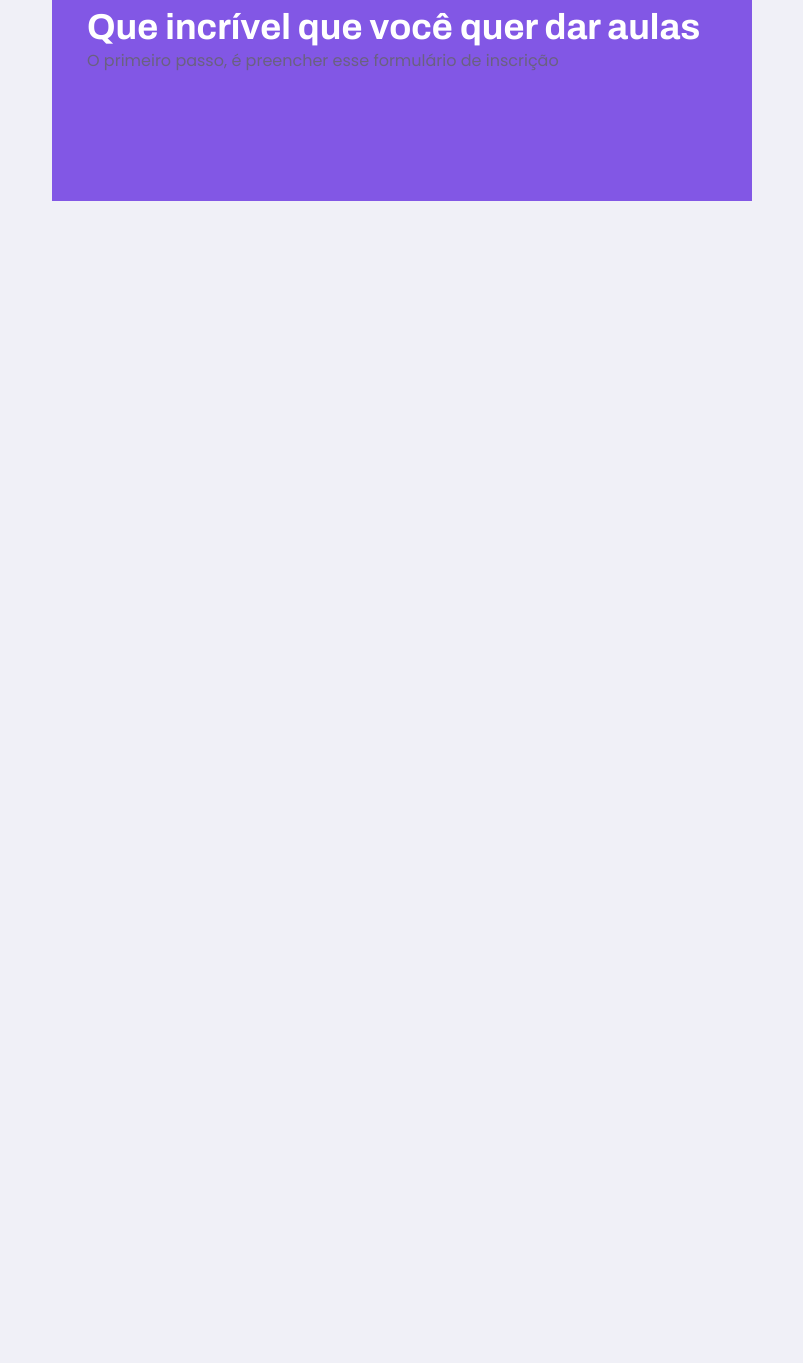
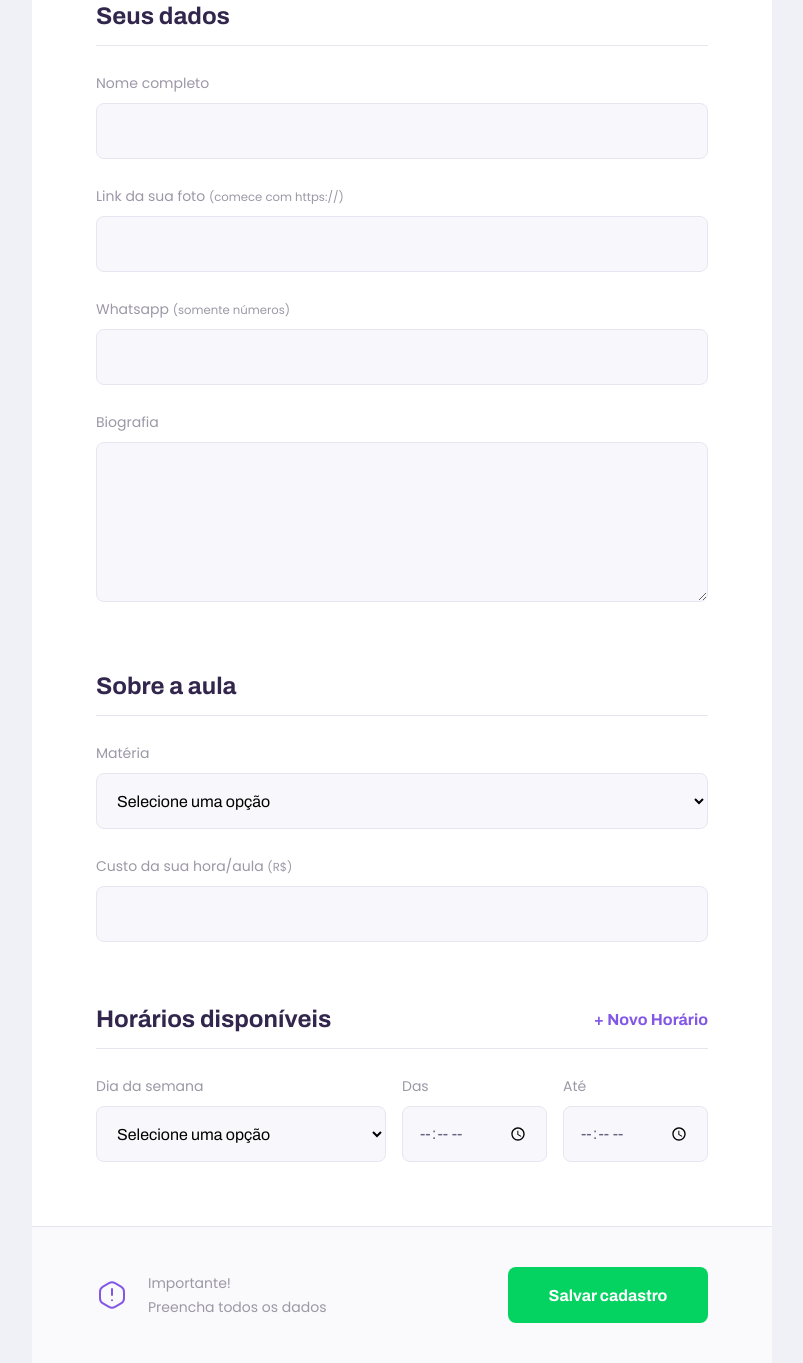
Before and after one commit to Sam-Cesar/NextLevelWeek, a plain HTML site: page NextLevelWeek/give-classes.html in a window 1280 px wide. Shown: the part 369-1732 px from the top of the page, without its empty margins (238-1041 px from the left). Before the commit the page ends 800 px from the top, so only its background shows below. Drawn offline with Linux system fonts and the light colour scheme.

Commit message:
Finished the html and css, started js
Final touches on the HTML and CSS. Started the JavaScript part and added a function that clears and clones the expected fields.

```diff
--- /dev/null
+++ b/NextLevelWeek/Scripts/addField.js
@@ -0,0 +1,17 @@
+//Procurar o botão
+document.querySelector("#add-time")
+//quando clicar no botão
+.addEventListener("click", cloneField)
+//Exucutar uma ação
+function cloneField() {
+    //Clonar os campos
+    const newFieldContainer = document.querySelector(".schedule-item").cloneNode(true)
+    //limpar os campos
+    const fields = newFieldContainer.querySelectorAll("input")
+
+    fields.forEach(function(field) {
+        field.value = ""
+    });
+    //Colocar na pagina
+    document.querySelector("#schedule-items").appendChild(newFieldContainer)
+}
--- /dev/null
+++ b/NextLevelWeek/Styles/partials/forms.css
@@ -0,0 +1,47 @@
+
+.select-block label,
+.input-block label,
+.textarea-block label{
+    font-size: 1.4rem;
+    color: var(--color-text-complement);
+}
+
+.input-block input,
+.select-block select,
+.textarea-block textarea{
+    width: 100%;
+    height: 5.6rem;
+    margin-top: 0.8rem;
+    border-radius: 0.8rem;
+    background: var(--color-input-background);
+    border: 1px solid var(--color-line-in-white);
+    outline: 0;
+    padding: 0 1.6rem;
+    font: 1.6rem Archivo;
+}
+
+.textarea-block textarea{
+    padding: 1.2rem 1.6rem;
+    height: 16rem;
+
+    resize: vertical;
+}
+
+.input-block{
+    position: relative;
+}
+
+.input-block:focus-within::after,
+.textarea-block:focus-within::after{
+    width: calc(100% - 3.2rem);
+    height: 2px;
+
+    content: "";
+
+    background: var(--color-primary-light);
+
+    position: absolute;
+    left: 1.6rem;
+    right: 1.6rem;
+    bottom: 0;
+}
--- a/NextLevelWeek/Styles/partials/header.css
+++ b/NextLevelWeek/Styles/partials/header.css
@@ -17,7 +17,7 @@
     padding: 1.6rem 0;
 }
 
-.page-header .top-bar-container img{
+.page-header .top-bar-container > img{
     height: 1.6rem;
 }
 
@@ -41,6 +41,14 @@
     font: 700 3.6rem Archivo;
     line-height: 4.2rem;
     color: var(--color-title-in-primary);
+}
+
+.page-header .header-content p {
+    max-width: 30rem;
+    font-size: 1.6rem;
+    line-height: 2.6rem;
+    color: var(--color-text-in-primary);
+    margin-top: 2.4rem;
 }
 
 
--- a/NextLevelWeek/Styles/partials/page-give-classes.css
+++ b/NextLevelWeek/Styles/partials/page-give-classes.css
@@ -0,0 +1,157 @@
+#page-give-classes #container{
+    width: 100vw;
+    height: 100vh;
+}
+
+#page-give-classes .page-header .header-content{
+    margin-bottom: 6.4rem;
+}
+
+#page-give-classes main{
+    background: var(--color-box-base);
+    width: 100%;
+    max-width: 74rem;
+    border-radius: 0.8rem;
+    margin: -3.2rem auto 3.2rem;
+    padding-top: 6.4rem;
+}
+
+#page-give-classes fieldset{
+    border: none;
+
+    padding: 0 2.4rem;
+}
+
+#page-give-classes fieldset legend{
+    font: 700 2.4rem Archivo;
+    color: var(--color-text-title);
+    margin-bottom: 2.4rem;
+
+    display: flex;
+    align-items: center;
+    justify-content: space-between;
+
+    width: 100%;
+
+    padding-bottom: 1.6rem;
+    border-bottom: 1px solid var(--color-line-in-white);
+
+}
+
+#page-give-classes fieldset legend button{
+    background: none;
+    border: 0;
+
+    color: var(--color-primary);
+
+    font: 700 1.6rem Archivo;
+
+    cursor: pointer;
+
+    transition: 0.2;
+}
+
+#page-give-classes fieldset legend button:hover{
+    color: var(--color-primary-dark);
+}
+
+#page-give-classes fieldset+fieldset{
+    margin-top: 6.4rem;
+}
+
+#page-give-classes .input-block+.input-block,
+#page-give-classes .input-block+.textarea-block,
+#page-give-classes .select-block+.input-block{
+    margin-top: 2.4rem;
+}
+
+#page-give-classes main footer{
+    padding: 4rem 2,4rem;
+
+    background: var(--color-box-footer);
+    border-top: 1px solid var(--color-line-in-white);
+    margin-top: 6.4rem;
+}
+
+#page-give-classes main footer p{
+    display: flex;
+    align-items: center;
+    justify-content: center;
+
+    font-size: 1.4rem;
+    line-height: 2.4rem;
+
+    color: var(--color-text-complement);
+}
+
+#page-give-classes main footer p img{
+    margin-right: 2rem;
+}
+
+#page-give-classes main footer button{
+    width: 100%;
+    height: 5.6rem;
+    background: var(--color-secondary);
+    color: var(--color-button-text);
+    border: 0;
+    border-radius: 0.8rem;
+    cursor: pointer;
+    font: 700 1.6rem Archivo;
+
+    display: flex;
+    align-items: center;
+    justify-content: center;
+    text-decoration: none;
+
+    transition: 0.2s;
+    margin-top: 3.2rem;
+}
+
+#page-give-classes main footer button:hover{
+    background: var(--color-secondary-dark);
+}
+
+.schedule-item+.schedule-item{
+    margin-top: 3.2rem;
+    padding-top: 3.2rem;
+
+    border-top: 1px solid var(--color-line-in-white);
+}
+
+@media (min-width: 700px) {
+    #page-give-classes #container{
+        max-width: 100vw;
+    }
+
+    #page-give-classes .page-header .header-content{
+        margin-bottom: 0;
+    }
+
+    #page-give-classes main fieldset{
+        padding: 0 64px;
+    }
+
+    .schedule-item{
+        display: grid;
+        grid-template-columns: 2fr 1fr 1fr;
+        column-gap: 1.6rem;
+    }
+
+    #page-give-classes #schedule-items .select-block+.input-block,
+    #page-give-classes #schedule-items .input-block+.input-block{
+        margin-top: 0;
+    }
+
+    #page-give-classes main footer{
+        padding: 40px 64px;
+
+        display: flex;
+        align-items: center;
+        justify-content: space-between;
+    }
+
+    #page-give-classes main footer button{
+        margin-top: 0;
+        width: 200px;
+    }
+}
--- a/NextLevelWeek/give-classes.html
+++ b/NextLevelWeek/give-classes.html
@@ -9,9 +9,10 @@
     <link rel="stylesheet" href="/Styles/main.css">
     <link rel="stylesheet" href="/Styles/partials/page-give-classes.css">
     <link rel="stylesheet" href="/Styles/partials/header.css">
+    <link rel="stylesheet" href="/Styles/partials/forms.css">
 
     <link href="https://fonts.googleapis.com/css2?family=Archivo:wght@400;700&amp;family=Poppins:wght@400;600&amp;display=swap" rel="stylesheet">
-
+    <script src="/Scripts/addField.js" defer></script>
 </head>
 <body id = "page-give-classes">
 
@@ -31,6 +32,101 @@
             </div>
         </header>
 
+        <main>
+            <form action="" id="create-class">
+                <fieldset>
+                    <legend>Seus dados</legend>
+
+                    <div class="input-block">
+                        <label for="name">Nome completo</label>
+                        <input name="name" id="name" required>
+                    </div>
+                    <div class="input-block">
+                        <label for="avatar">Link da sua foto <small>(comece com https://)</small></label>
+                        <input name="avatar" id="avatar" type="url" required>
+                    </div>
+                    <div class="input-block">
+                        <label for="whatsapp">Whatsapp <small>(somente números)</small></label>
+                        <input name="whatsapp" id="whatsapp" type="number" required>
+                    </div>
+                    <div class="textarea-block">
+                        <label for="bio">Biografia</label>
+                        <textarea name="bio" id="bio" required></textarea>
+                    </div>
+                </fieldset>
+
+                <fieldset>
+                    <legend>Sobre a aula</legend>
+                    <div class="select-block">
+                        <label for="subject">Matéria</label>
+                        <select name="subject" id="subject" required>
+                        <option value="">Selecione uma opção</option>
+                        <option value="1">Artes</option>
+                        <option value="2">Biologia</option>
+                        <option value="3">Ciências</option>
+                        <option value="4">Educação física</option>
+                        <option value="5">Física</option>
+                        <option value="6">Geografia</option>
+                        <option value="7">História</option>
+                        <option value="8">Matemática</option>
+                        <option value="9">Português</option>
+                        <option value="10">Química</option>
+                        </select>
+                    </div>
+
+                    <div class="input-block">
+                        <label for="cost">
+                            Custo da sua hora/aula
+                            <small>(R$)</small>
+                        </label>
+                        <input name="cost" id="cost" type="number" required>
+                    </div>
+                </fieldset>
+
+            <fieldset id="schedule-items">
+                    <legend>
+                        Horários disponíveis
+                        <button type="button" id="add-time">+ Novo Horário</button>
+                    </legend>
+
+                    <div class="schedule-item">
+                        <div class="select-block">
+                            <label for="weekday">Dia da semana</label>
+                            <select name="weekday[]" id="weekday" required>
+                                <option value="">Selecione uma opção</option>
+                                <option value="0">Domingo</option>
+                                <option value="1">Segunda-feira</option>
+                                <option value="2">Terça-feira</option>
+                                <option value="3">Quarta-feira</option>
+                                <option value="4">Quinta-feira</option>
+                                <option value="5">Sexta-feira</option>
+                                <option value="6">Sábado</option>
+                            </select>
+                        </div>
+
+                        <div class="input-block">
+                            <label for="time_from">Das</label>
+                            <input type="time" id="time_from" name="time_from[]" required>
+                        </div>
+
+                        <div class="input-block">
+                            <label for="time_to">Até</label>
+                            <input type="time" id="time_to" name="time_from[]" required>
+                        </div>
+                    </div>
+                </fieldset>
+
+            </form>
+
+            <footer>
+                <p>
+                    <img src="/Assets/images/icons/warning.svg" alt="Aviso importante">
+                    Importante!<br>Preencha todos os dados
+                </p>
+                <button type="submit" form="create-class">Salvar cadastro</button>
+            </footer>
+        </main>
+
     </div>
 </body>
 </html>
```
Also changed, not shown: NextLevelWeek/Study.html (+1 -0 lines), NextLevelWeek/Styles/partials/page-study.css (+0 -34 lines).
